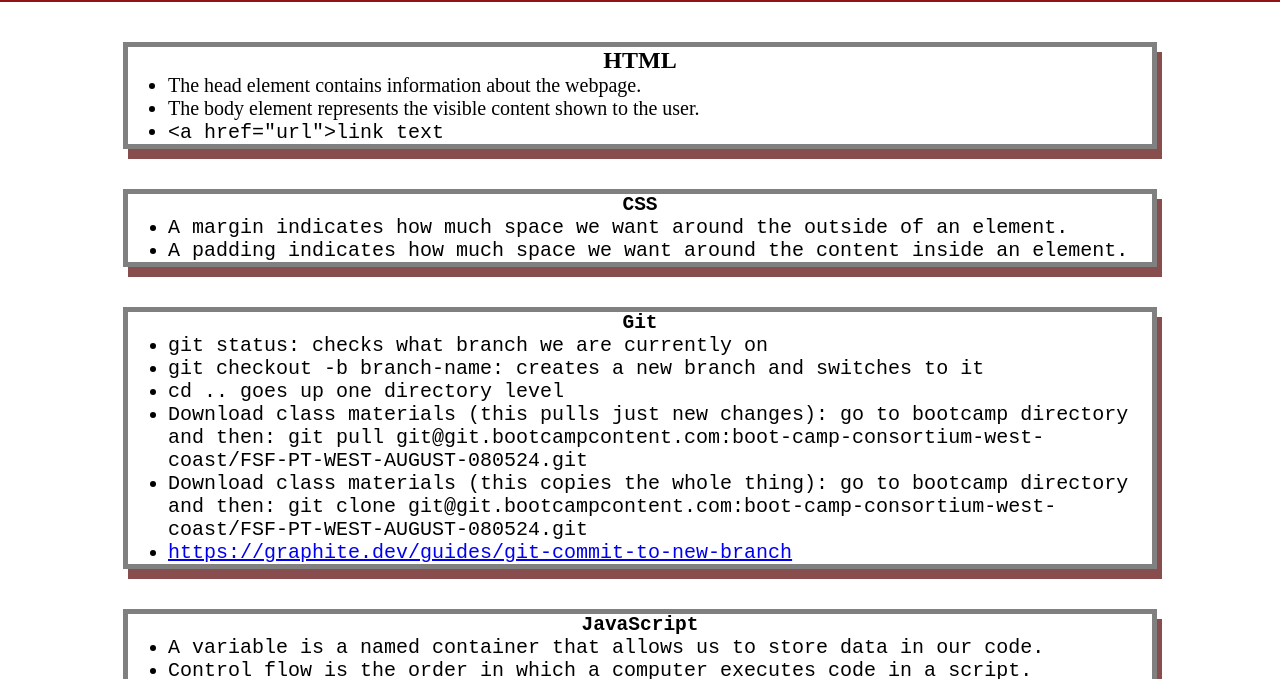
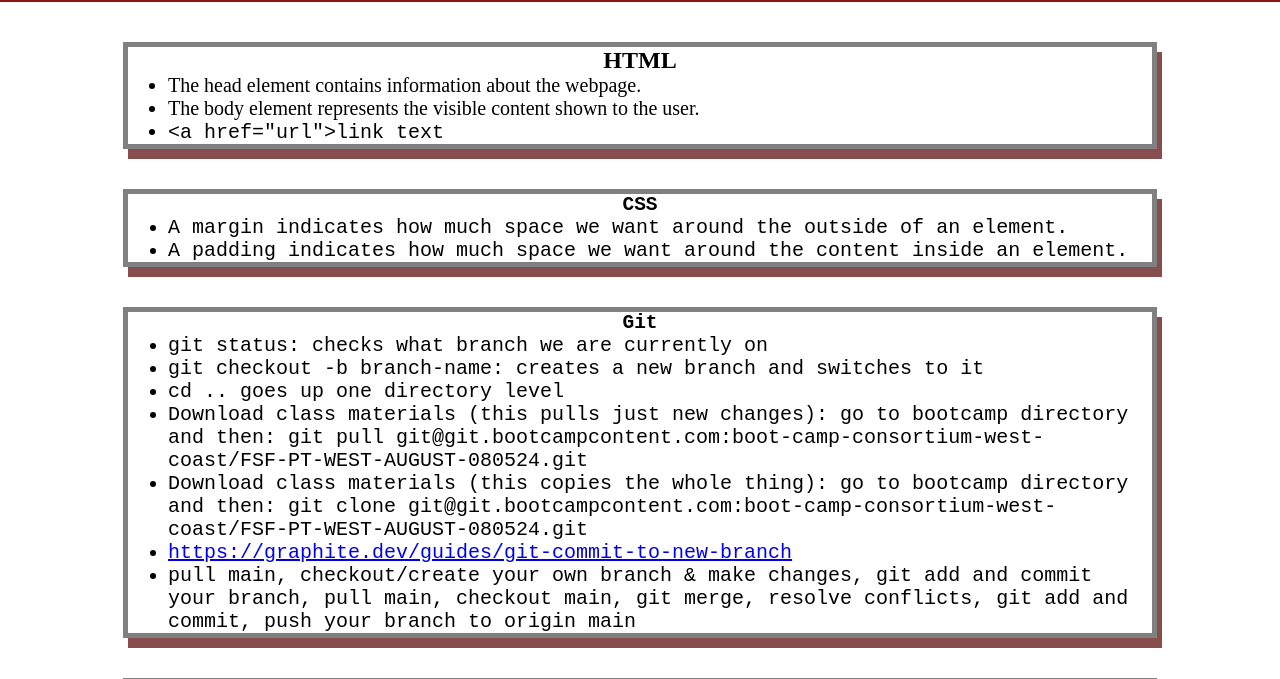
Before and after one commit to jesseswanton/prework-study-guide, a plain HTML site: page index.html in a window 1280 px wide. Shown: the part 118-797 px from the top of the page. Drawn offline with Linux system fonts and the light colour scheme.

Commit message:
Update index.html

```diff
--- a/index.html
+++ b/index.html
@@ -40,6 +40,7 @@
           <li>Download class materials (this pulls just new changes): go to bootcamp directory and then: git pull git@git.bootcampcontent.com:boot-camp-consortium-west-coast/FSF-PT-WEST-AUGUST-080524.git</li>
           <li>Download class materials (this copies the whole thing): go to bootcamp directory and then: git clone git@git.bootcampcontent.com:boot-camp-consortium-west-coast/FSF-PT-WEST-AUGUST-080524.git</li>
           <li> <a href="https://graphite.dev/guides/git-commit-to-new-branch"> https://graphite.dev/guides/git-commit-to-new-branch </a></li>
+          <li> pull main, checkout/create your own branch & make changes, git add and commit your branch, pull main, checkout main, git merge, resolve conflicts, git add and commit, push your branch to origin main </li>
         </ul>
       </section>
 
```
